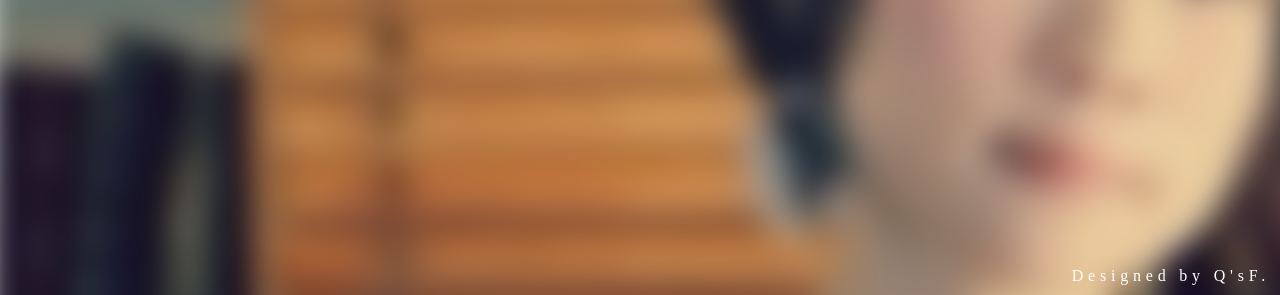
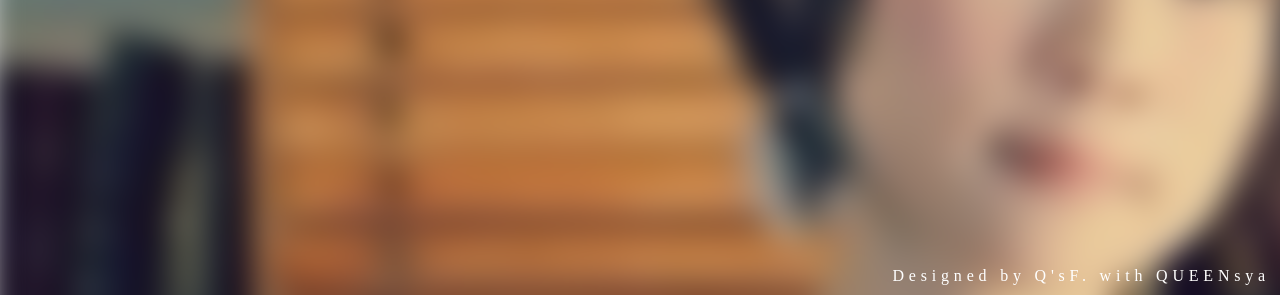
Before and after one commit to Qs-F/HTML5-Clock, a browser extension: page index.html in a window 1280 px wide. Shown: the part 505-800 px from the top of the page. Drawn offline with nearby package versions, Linux system fonts and the light colour scheme.

Commit message:
Edited Footer
Added 'with QUEENsya' to footer

```diff
--- a/index.html
+++ b/index.html
@@ -18,7 +18,7 @@
         <span class="r">SECONDS</span>
       </div>
     </div>
-    <footer>Designed by Q'sF.</footer>
+    <footer>Designed by Q'sF. with QUEENsya</footer>
     <!--<script src="main.js"></script>-->
     <script>setInterval('showClock2()',1000);</script>
   </body>
```
